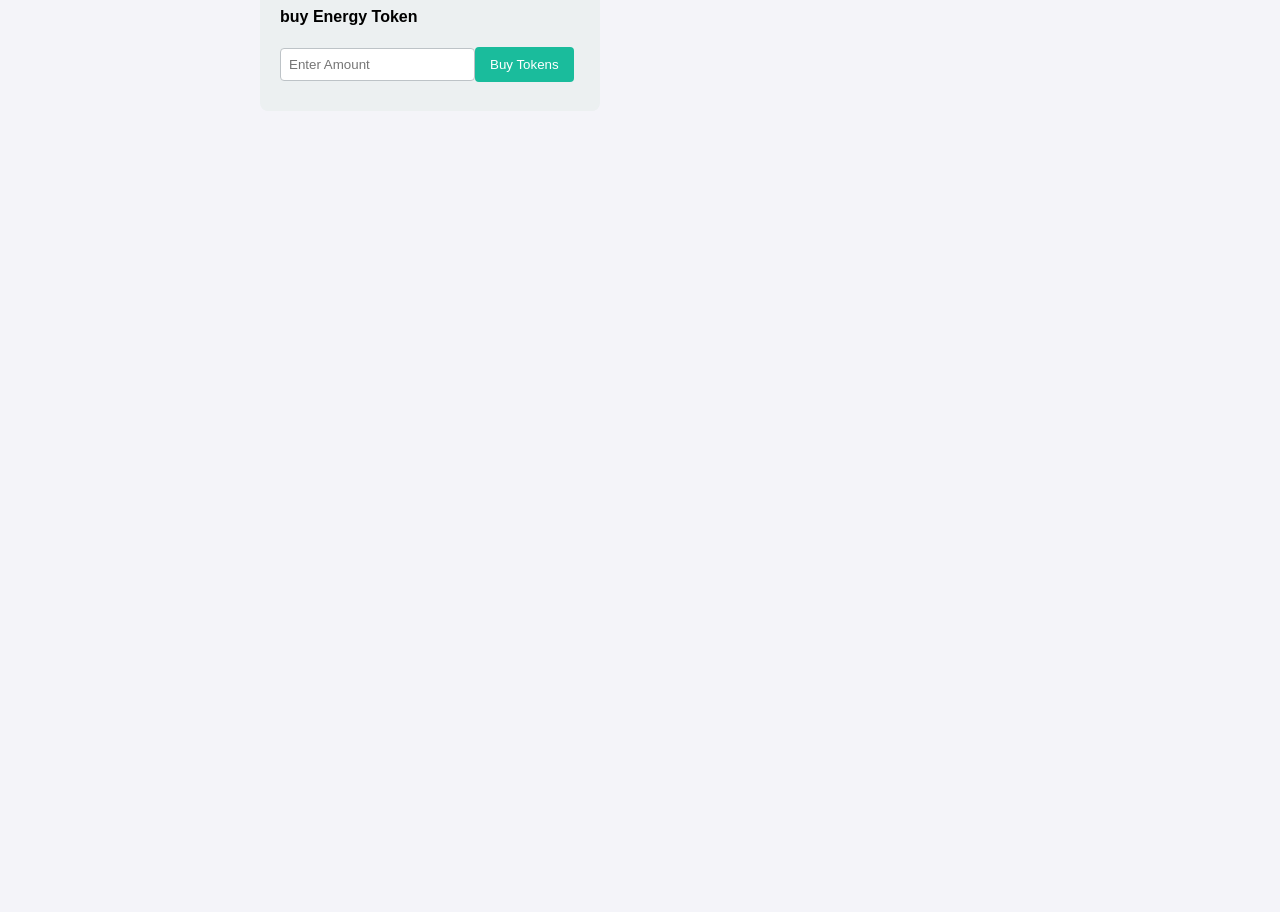
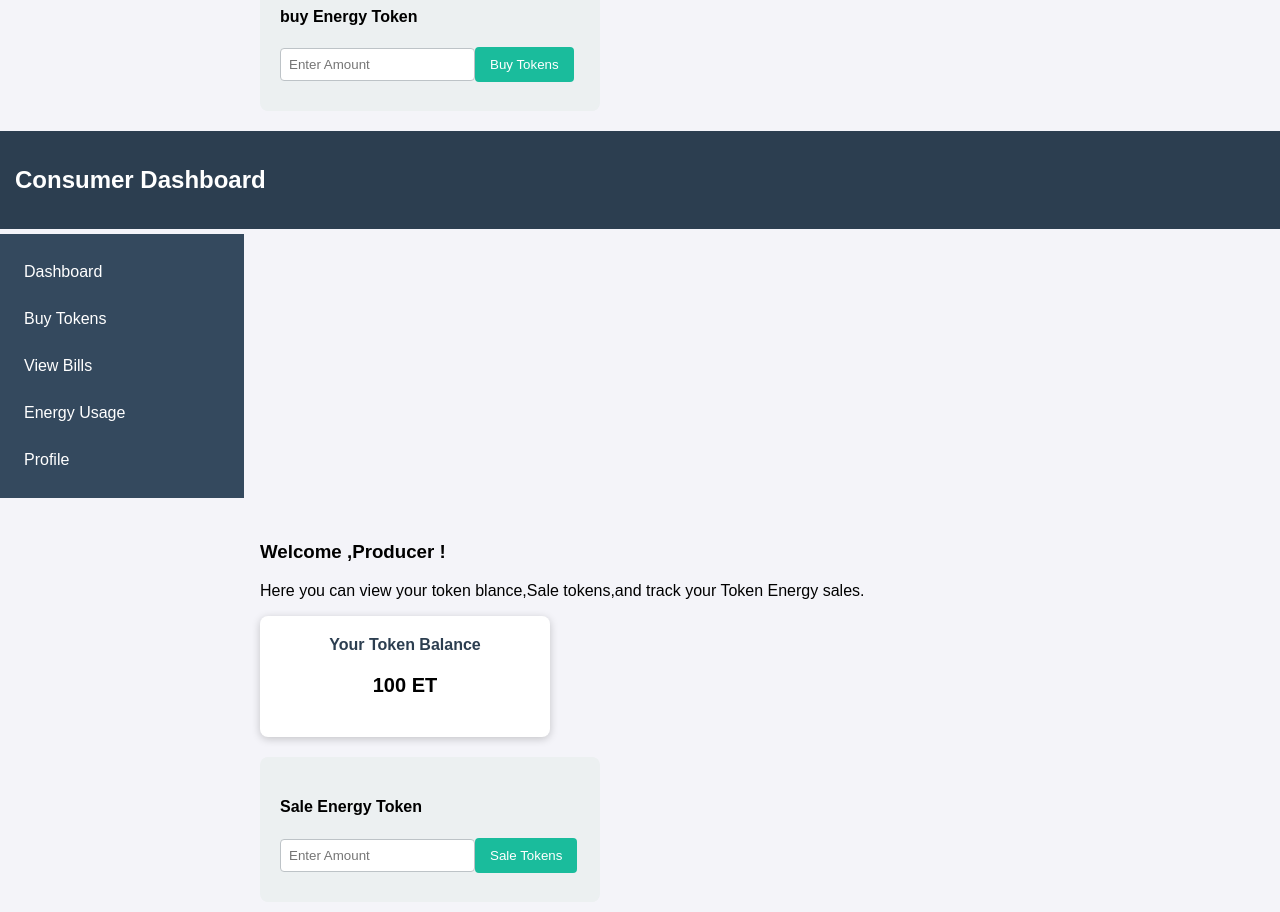
Before and after one commit to Team524342/Decentralized-Electricity-Credit-and-Trading-System, a React (Create React App) app in the folder dects/: page / in a window 1280 px wide. Shown: the part 660-1572 px from the top of the page. Before the commit the page ends 800 px from the top, so only its background shows below. Built offline with nearby package versions, Linux system fonts and the light colour scheme; the HTML template or start-up script is replaced by a standard one.

Commit message:
producer page

```diff
--- a/dects/src/App.js
+++ b/dects/src/App.js
@@ -1,11 +1,13 @@
 
 
 import ConsumerDashboard from './pages/ConsumerDashboard';
+import ProducerDashboard from './pages/ProducerDashboard';
 
 function App() {
   return (
    <div>
     <ConsumerDashboard />
+    <ProducerDashboard />
    </div>
   );
 }
--- a/dects/src/components/Navbar.jsx
+++ b/dects/src/components/Navbar.jsx
@@ -5,8 +5,8 @@ const Navbar=() => {
     return(
         <div className="navbar">
             <h2> Consumer Dashboard</h2>
+        </div>
 
-        </div>
     );
 }
 export default Navbar;
--- /dev/null
+++ b/dects/src/pages/ProducerDashboard.jsx
@@ -0,0 +1,44 @@
+import React, { useState } from "react";
+// import '../assets/styles.css';
+import Navbar2 from "../components/Navbar";
+import Sidebar from "../components/Sidebar";
+import TokenCard from "../components/TokenCard";
+
+
+const ConsumerDashboard = () =>{
+
+ const[tokenBalance,setTokenBalance]=useState(100);
+ const[buyAmount,setBuyAmount]=useState('');
+ const handleBuyTokens = () =>{
+    if(buyAmount <=0 )
+        return alert('Enter a valid amount');
+    setTokenBalance(tokenBalance + parseInt(buyAmount));
+    setBuyAmount('');
+    alert('Tokens purchased successfully !');
+ }
+
+    return (
+        <div>
+            <Navbar2 />
+            <Sidebar />
+            <div className="main-content">
+                <h3>Welcome ,Producer !</h3>
+                <p>
+                    Here you can view your token blance,Sale tokens,and track your Token Energy sales.
+                </p>
+                {/* Token Balance */}
+                <TokenCard title={"Your Token Balance"} value={`${tokenBalance} ET`} />
+                {/* Sale Token  Section  */}
+                <div className="buy-tokens">
+                    <h4>Sale Energy Token</h4>
+                    <input type="number" placeholder="Enter Amount" value={buyAmount}
+                    onChange={(e)=>setBuyAmount(e.target.value)} />
+                     <button onClick={handleBuyTokens}>Sale Tokens</button>
+                </div>
+
+            </div>
+
+        </div>
+    );
+}
+export default ConsumerDashboard;
```
Also changed, not shown: dects/src/components/navbar2.jsx (added, +12 -0 lines), 1 other file (tests, documents, lock files or other folders).
